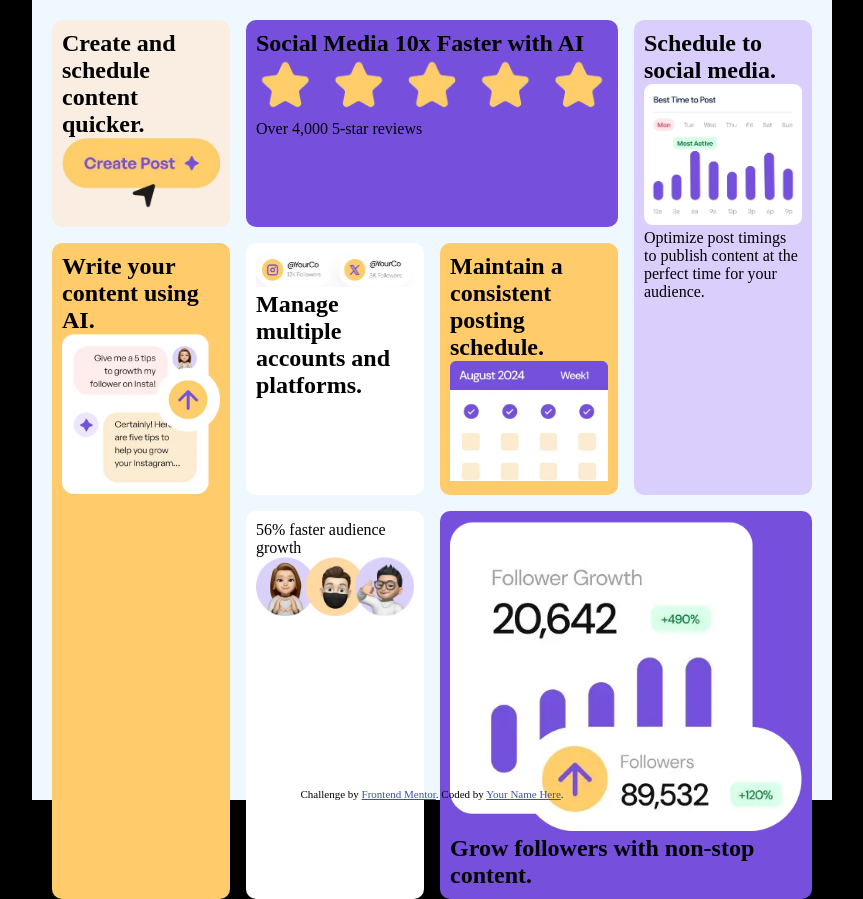
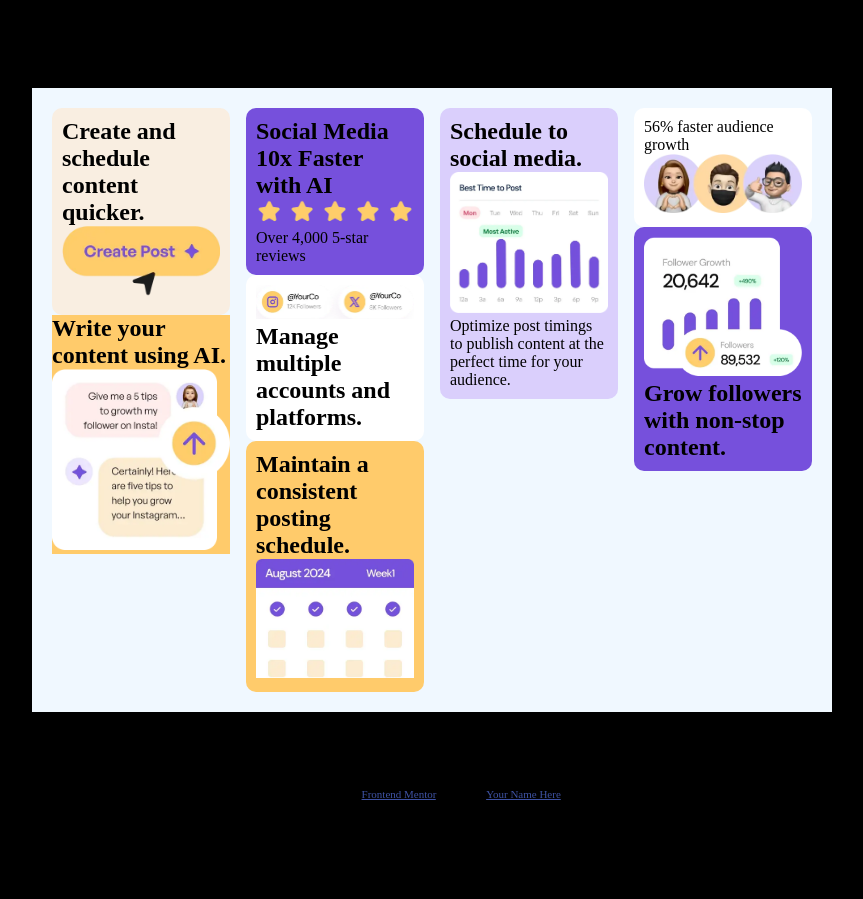
Before and after one commit to Jeff-Nas/FrontEnd-Mentor, a plain HTML site: page Bento-Grid/index.html in a window 1280 px wide. Shown: the whole page, without its empty margins (208-1071 px from the left). After the commit the page ends 800 px from the top, so only its background shows below. Drawn offline with Linux system fonts and the light colour scheme.

Commit message:
alteração do nome das classes e posicionamento em 4 colunas

```diff
--- a/Bento-Grid/index.html
+++ b/Bento-Grid/index.html
@@ -13,45 +13,58 @@
 </head>
 <body>
 
-<section class="bento-box">
-  <div class="box box1">
+<section class="bento-box-container">
+
+  <div class="bento-box-item column1">
+    <div class="bento-box-item--element box1">
       <h2>Create and schedule content <span>quicker.</span></h2>
       <img src="assets/images/illustration-create-post.webp" alt="create post image">
     </div>
-  <div class="box box2">
+    <div class="box box4">
+      <h2>Write your content using AI.</h2>
+      <img src="assets/images/illustration-ai-content.webp" alt="AI content image">
+    </div>
+  </div>
+
+  <div class="bento-box-item column2">
+    <div class="bento-box-item--element box2">
       <h1>Social Media 10x Faster with AI</h1>
       <figure>
         <img src="assets/images/illustration-five-stars.webp" alt="5 stars">
         <figcaption>Over 4,000 5-star reviews</figcaption>
       </figure>
     </div>
-  <div class="box box3">
+    <div class="bento-box-item--element box5">
+      <img src="assets/images/illustration-multiple-platforms.webp" alt="images platforms">
+      <h2>Manage multiple accounts and platforms.</h2>
+    </div>
+    <div class="bento-box-item--element box6">
+      <h2>Maintain a consistent posting schedule.</h2>
+      <img src="assets/images/illustration-consistent-schedule.webp" alt="">
+    </div>
+  </div>
+
+  <div class="bento-box-item column3">
+    <div class="bento-box-item--element box3">
       <h2>Schedule to social media.</h2>
       <figure>
         <img src="assets/images/illustration-schedule-posts.webp" alt="graphic">
         <figcaption>Optimize post timings to publish content at the perfect time for your audience.</figcaption>
       </figure>
     </div>
-  <div class="box box4">
-    <h2>Write your content using AI.</h2>
-    <img src="assets/images/illustration-ai-content.webp" alt="AI content image">
   </div>
-  <div class="box box5">
-    <img src="assets/images/illustration-multiple-platforms.webp" alt="images platforms">
-    <h2>Manage multiple accounts and platforms.</h2>
-  </div>
-  <div class="box box6">
-    <h2>Maintain a consistent posting schedule.</h2>
-    <img src="assets/images/illustration-consistent-schedule.webp" alt="">
-  </div>
-  <div class="box box7">
+
+  <div class="bento-box-item column4">
+    <div class="bento-box-item--element box7">
       <p><span>56%</span> faster audience growth</p>
       <img src="assets/images/illustration-audience-growth.webp" alt="3 faces">
     </div>
-  <div class="box box8">
+    <div class="bento-box-item--element box8">
       <img src="assets/images/illustration-grow-followers.webp" alt="graphics">
       <h2>Grow followers with non-stop content.</h2>
     </div>
+  </div>
+
 </section>
 
   <!-- Social Media 10x Faster with AI
--- a/Bento-Grid/style.css
+++ b/Bento-Grid/style.css
@@ -21,7 +21,7 @@ body {
     background-color: black;
 }
 
-.bento-box{
+.bento-box-container{
     display: grid;
     grid-template-columns: repeat(4,1fr);
     grid-template-rows: auto;
@@ -32,7 +32,7 @@ body {
     padding: 20px;
 }
 
-.box{
+.bento-box-item--element{
     /* width: 200px;
     height: 200px;
     overflow: hidden; */
```
Lines whose indentation alone changed are shown as unchanged.
